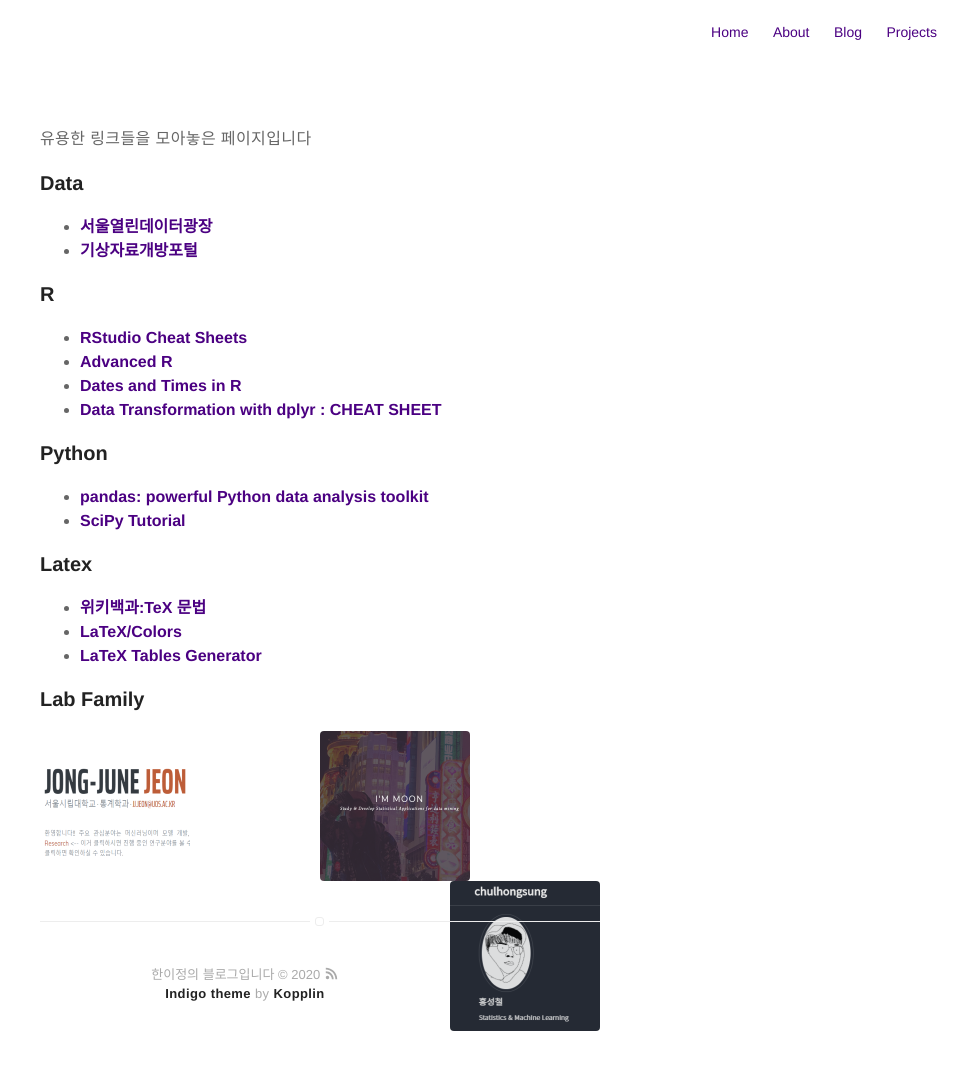
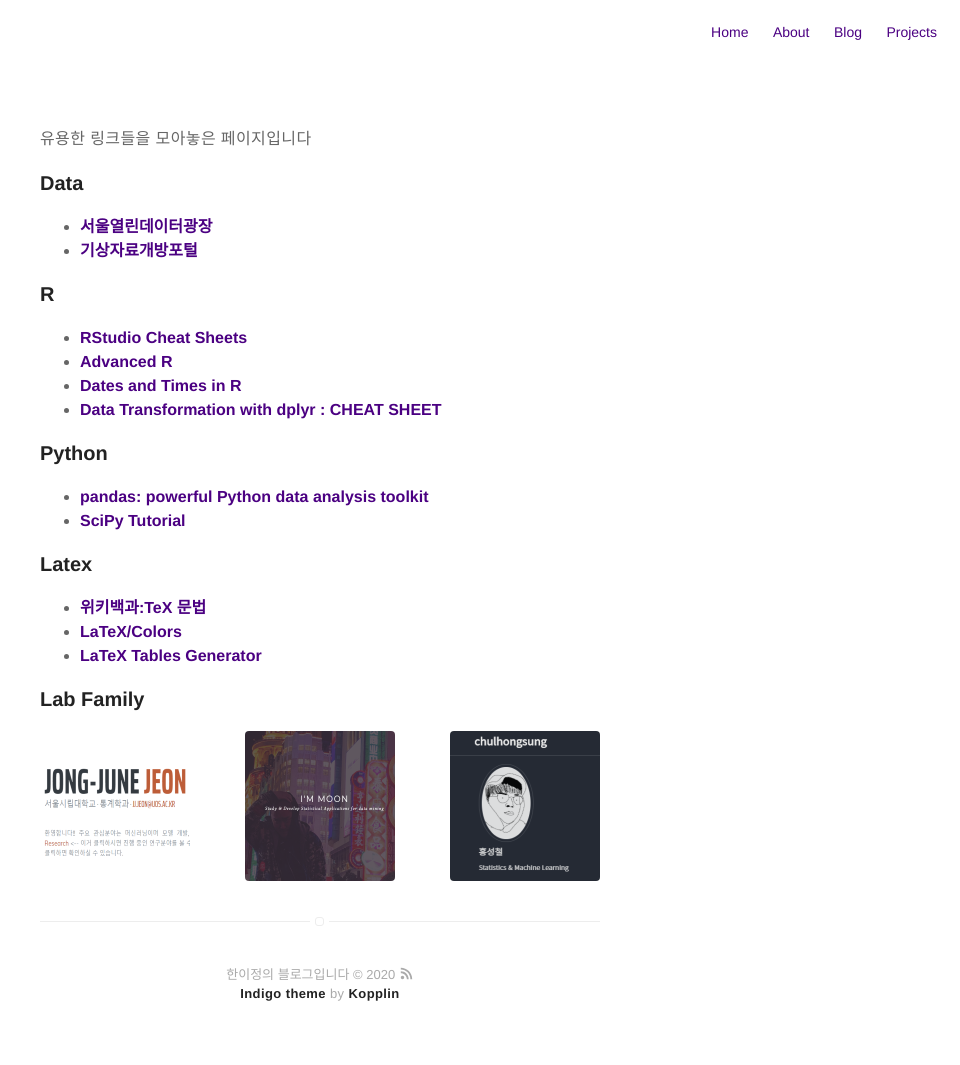
Before and after one commit to 12jeong/12jeong.github.io, a Jekyll site: the page built from links.md, in a window 1280 px wide. Shown: the whole page, without its empty margins (320-1280 px from the left). Built offline with Jekyll 4.4.1, drawn with Linux system fonts in a browser that asks for light colours; some web fonts are replaced.

Commit message:
update Lab Family

```diff
--- a/links.md
+++ b/links.md
@@ -33,6 +33,6 @@
   </ul>
 
 <h3> Lab Family </h3>
+  [![HSC alt >](/assets/images/fam_hong.PNG "Sung-Chul Hong")](https://chulhongsung.github.io/)
   [![JJJ alt <](/assets/images/fam_jeon.PNG "Jong-June Jeon")](http://ranking.uos.ac.kr/)
   [![MSJ alt ><](/assets/images/fam_moon.PNG "SangJun Moon")](https://monster-moon.github.io/)
-  [![HSC alt >](/assets/images/fam_hong.PNG "Sung-Chul Hong")](https://chulhongsung.github.io/)
```
